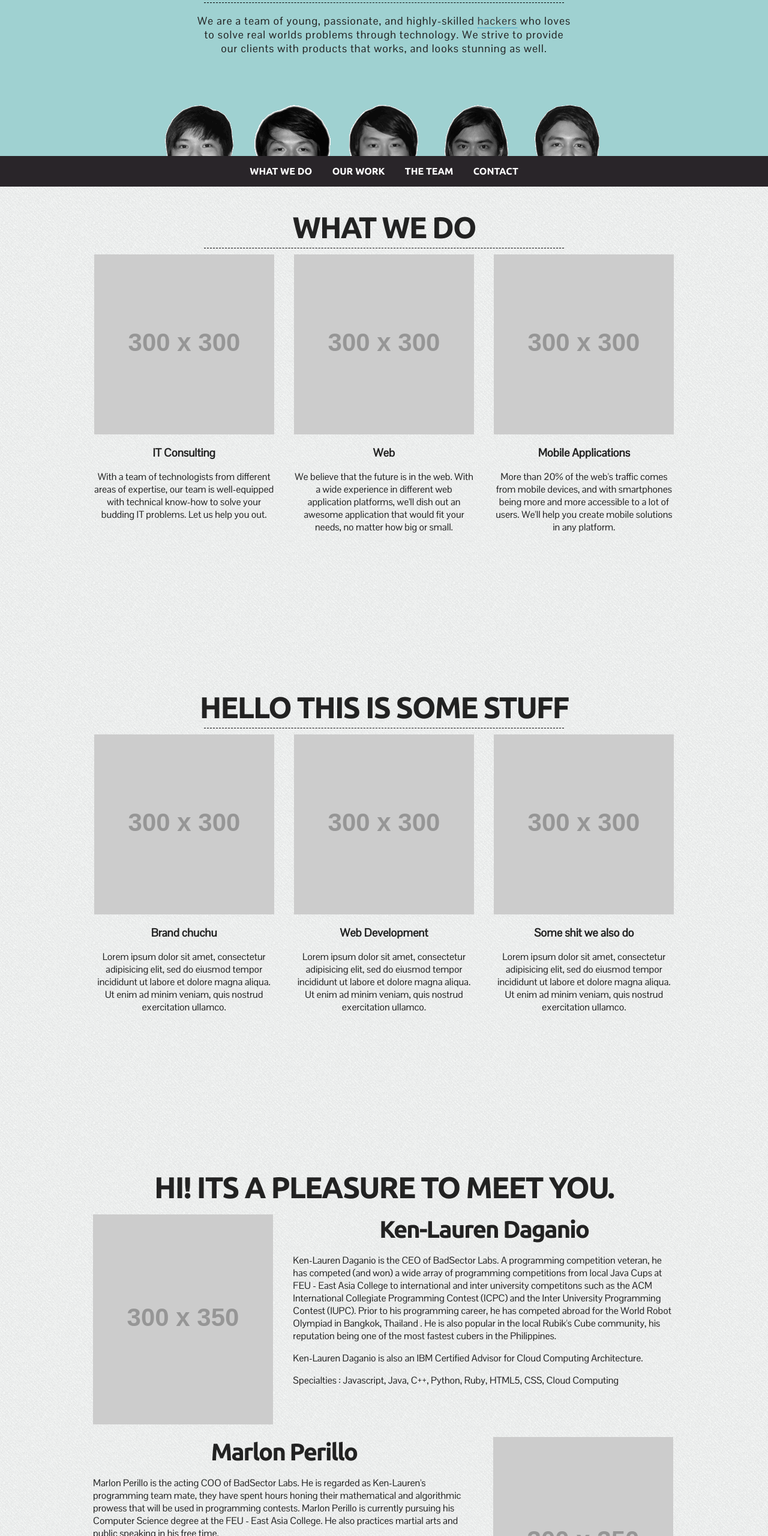
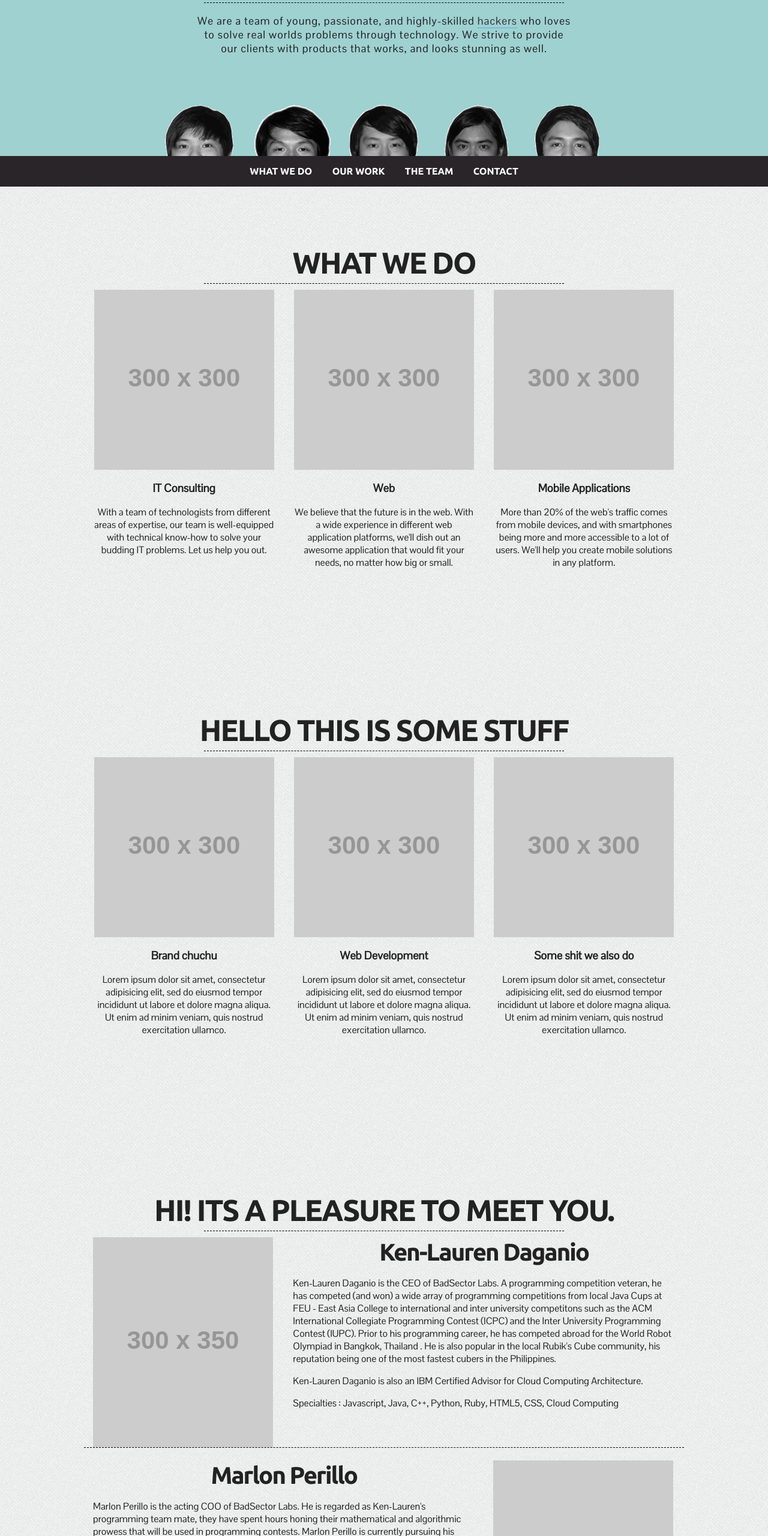
Before and after one commit to kendaganio/badsectorlabscom-redesign, a plain HTML site: page index.html in a window 1280 px wide. Shown: the part 240-2800 px from the top of the page at 60% size. Drawn offline with Linux system fonts and the light colour scheme; placeholder pictures from the web are drawn by us.

Commit message:
removes br tags and replaces them with div.push

```diff
--- a/index.html
+++ b/index.html
@@ -56,7 +56,7 @@
 
   <div id="what-we-do" class="page">
     <div class="row">
-      <header><br><br>
+      <header><div class="push"></div><br>
         <h1 class="center">WHAT WE DO</h1>
         <div class="divider"></div>
       </header>
@@ -82,7 +82,7 @@
 
   <div id="our-work" class="page">
     <div class="row">
-      <header><br><br>
+      <header><div class="push"></div>
         <h1 class="center">HELLO THIS IS SOME STUFF</h1>
         <div class="divider"></div>
       </header>
@@ -114,11 +114,12 @@
 
   <div id="the-team" class="page">
     <div class="row">
-      <header><br><br>
+      <header><div class="push"></div>
         <h1 class="center">HI! ITS A PLEASURE TO MEET YOU.</h1>
+        <div class="divider"></div>
       </header>
     </div>
-    <section class="row"><br>
+    <section class="row team-member">
       <div class="four columns">
         <img src="http://placehold.it/300x350">
       </div>
@@ -130,10 +131,10 @@
 
         <p>Specialties : Javascript, Java, C++, Python, Ruby, HTML5, CSS, Cloud Computing</p>
       </div>
+      <div class="clearfix"></div>
     </section>
-    <div class="clearfix"></div>
 
-    <section class="row"><br>
+    <section class="row team-member"><br>
       <div class="eight columns">
         <h2 class="center">Marlon Perillo</h2>
         <p>Marlon Perillo is the acting COO of BadSector Labs. He is regarded as Ken-Lauren's programming team mate, they have spent hours honing their mathematical and algorithmic prowess that will be used in programming contests. Marlon Perillo is currently pursuing his Computer Science degree at the FEU - East Asia College. He also practices martial arts and public speaking in his free time.</p>
@@ -143,9 +144,9 @@
       <div class="four columns">
         <img src="http://placehold.it/300x350">
       </div>
+      <div class="clearfix"></div>
     </section>
-    <div class="clearfix"></div>
-    <section class="row"><br>
+    <section class="row team-member"><br>
       <div class="four columns">
         <img src="http://placehold.it/300x350">
       </div>
@@ -154,10 +155,10 @@
         <p>John Dominic Crisostomo is the CTO of BadSector Labs. He is a Web Applications Development student from FEU - East Asia College who loves to read good literature and good code. He is a Free and Open Source Software evangelist that writes articles for local Internet publications. He was wildly inspired by the hacker culture that he had read from Steven Levy's Hackers: Heroes of the Computer Revolution.</p>
         <p>Specialties : Ruby, Ruby on Rails, Python, Javascript, C, Linux</p>
       </div>
+      <div class="clearfix"></div>
     </section>
-    <div class="clearfix"></div>
 
-    <section class="row"><br>
+    <section class="row team-member"><br>
       <div class="eight columns">
         <h2 class="center">Adrian Peterson Co</h2>
         <p>Adrian Peterson Co is the CFO of BadSector Labs. A budding entrepreneur and a Computer Science major, he is inclined in studying startups and their recipes for success. Prior to joining BadSector, he is a serious Game Developer who have worked with the Android platform and the Unity3D Game Engine. He is currently mastering cutting edge web development techniques such as Lean software development and responsive web design.</p>
@@ -167,10 +168,10 @@
       <div class="four columns">
         <img src="http://placehold.it/300x350">
       </div>
+      <div class="clearfix"></div>
     </section>
-    <div class="clearfix"></div>
 
-    <section class="row"><br>
+    <section class="row team-member"><br>
       <div class="four columns">
         <img src="http://placehold.it/300x350">
       </div>
@@ -185,8 +186,8 @@
 
         <p>Specialties : Algorithms, Java, C, C++</p>
       </div>
+      <div class="clearfix"></div>
     </section>
-    <div class="clearfix"></div>
   </div>
 
 
```
